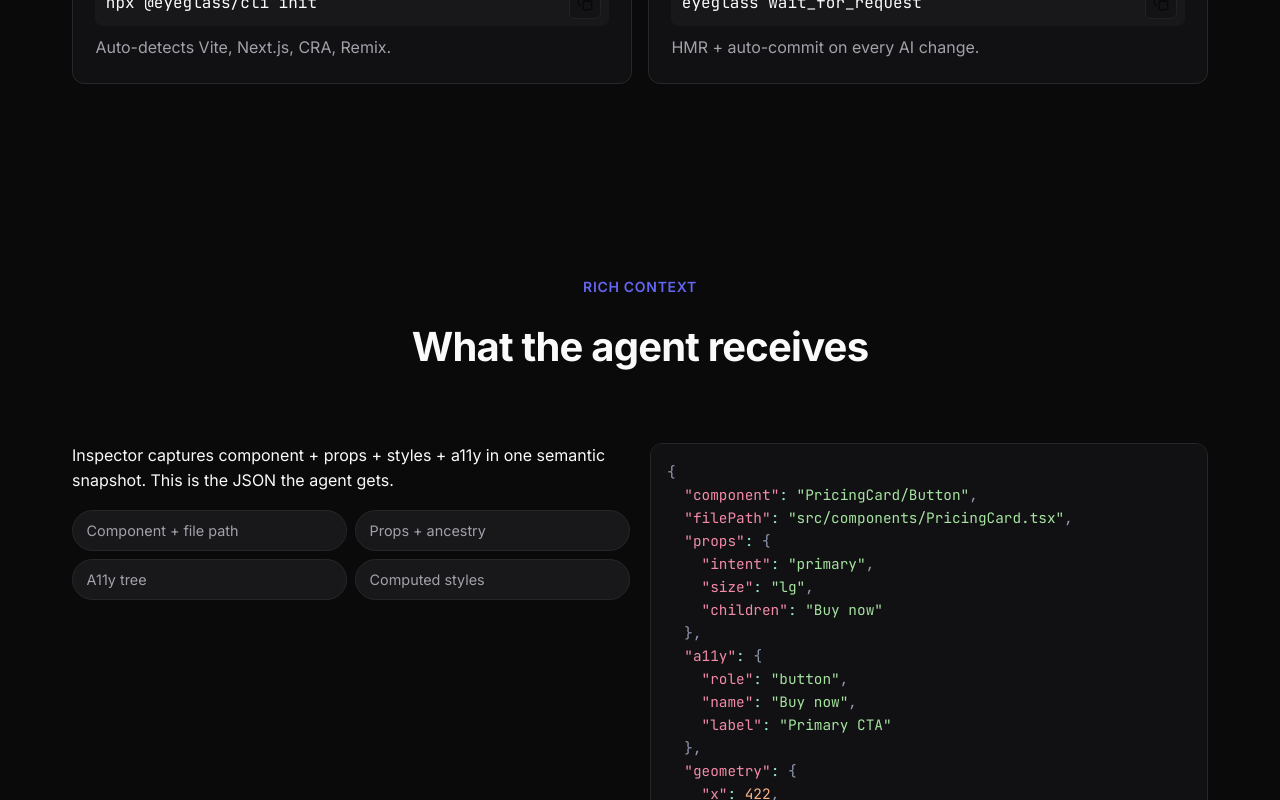
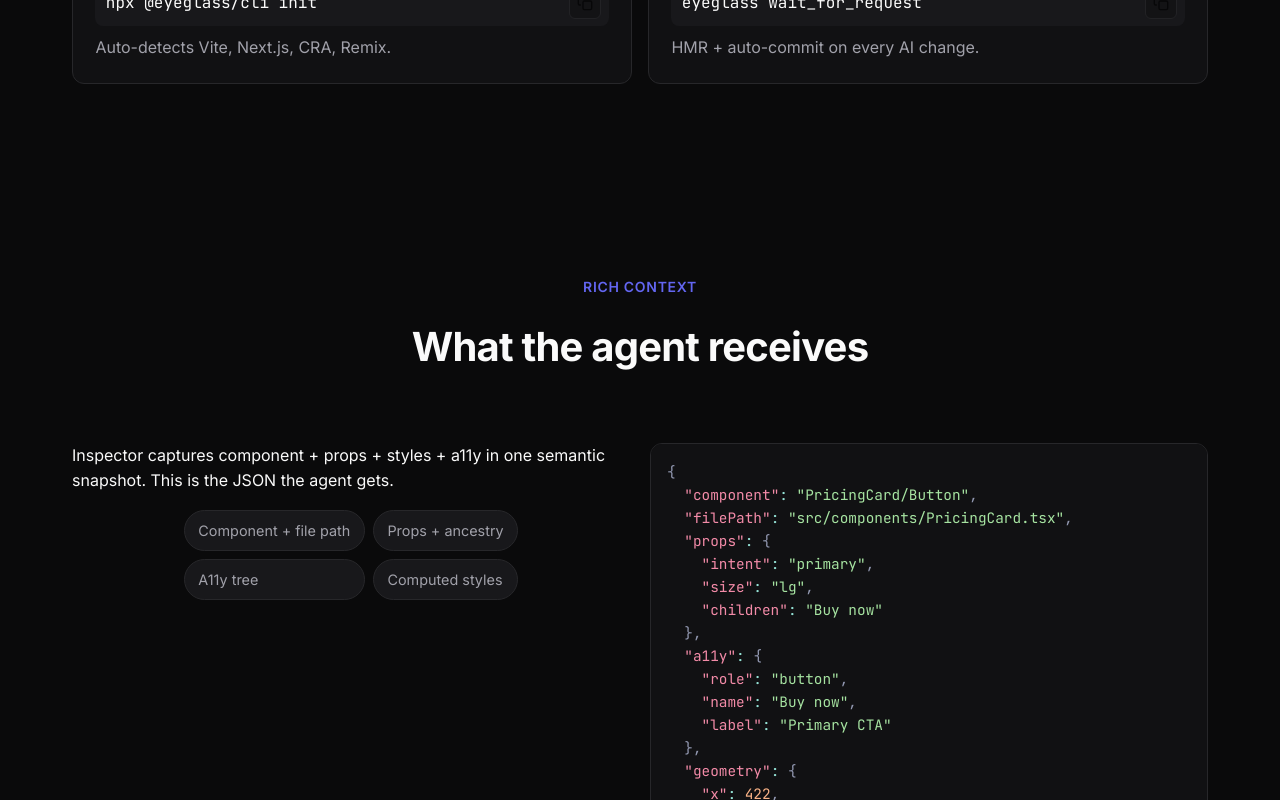
Before and after one commit to donutboyband/eyeglass_site, a React (Vite) app: page / in a window 1280 px wide. Shown: the part 1742-2542 px from the top of the page. Built offline with nearby package versions, Linux system fonts and the light colour scheme.

Commit message:
[eyeglass:eyeglass-1770691512615-0q0q4wu] Chips centered with auto-width!

```diff
--- a/src/App.css
+++ b/src/App.css
@@ -617,9 +617,10 @@
 
 .payload .chips {
   display: grid;
-  grid-template-columns: repeat(2, 1fr);
+  grid-template-columns: repeat(2, auto);
   gap: 0.5rem;
   margin-top: 1rem;
+  justify-content: center;
 }
 
 /* Footer */
```
Also changed, not shown: 1 other file (tests, documents, lock files or other folders).
